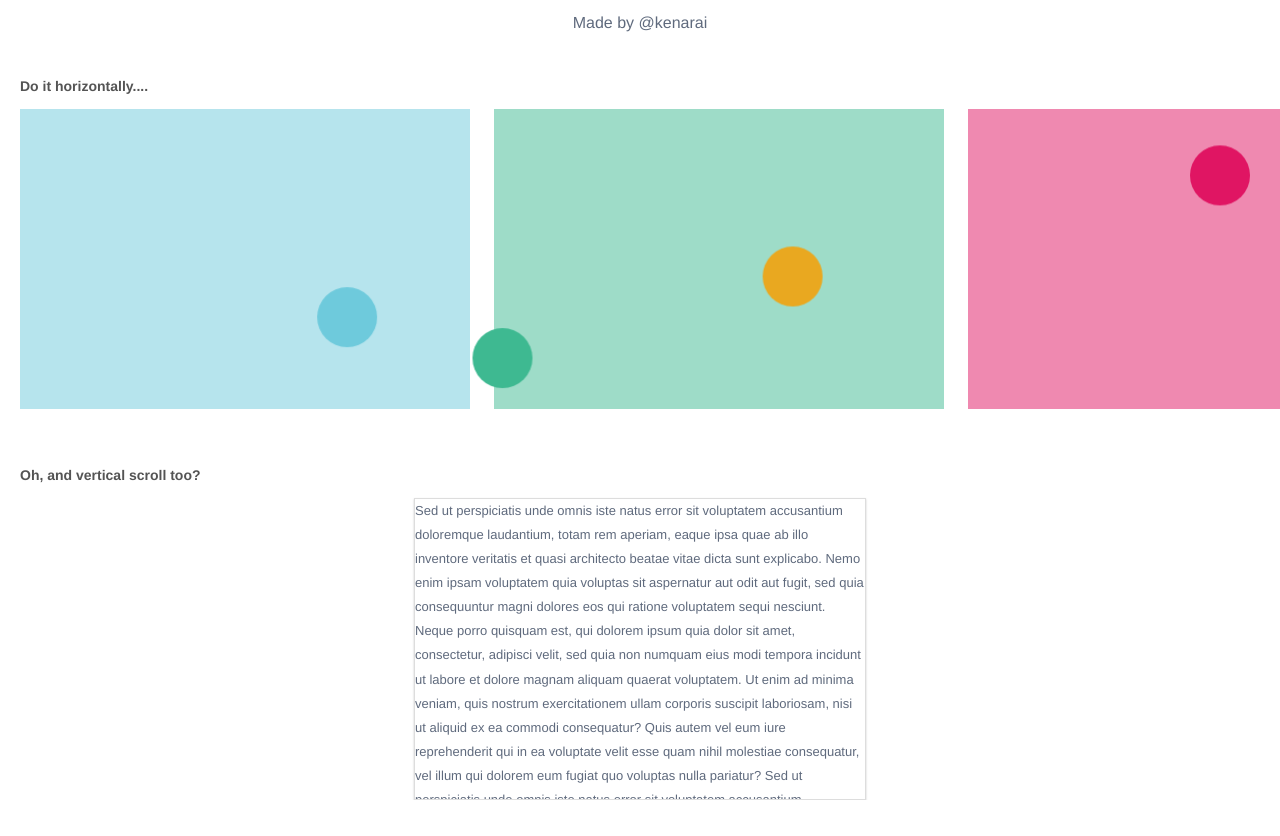
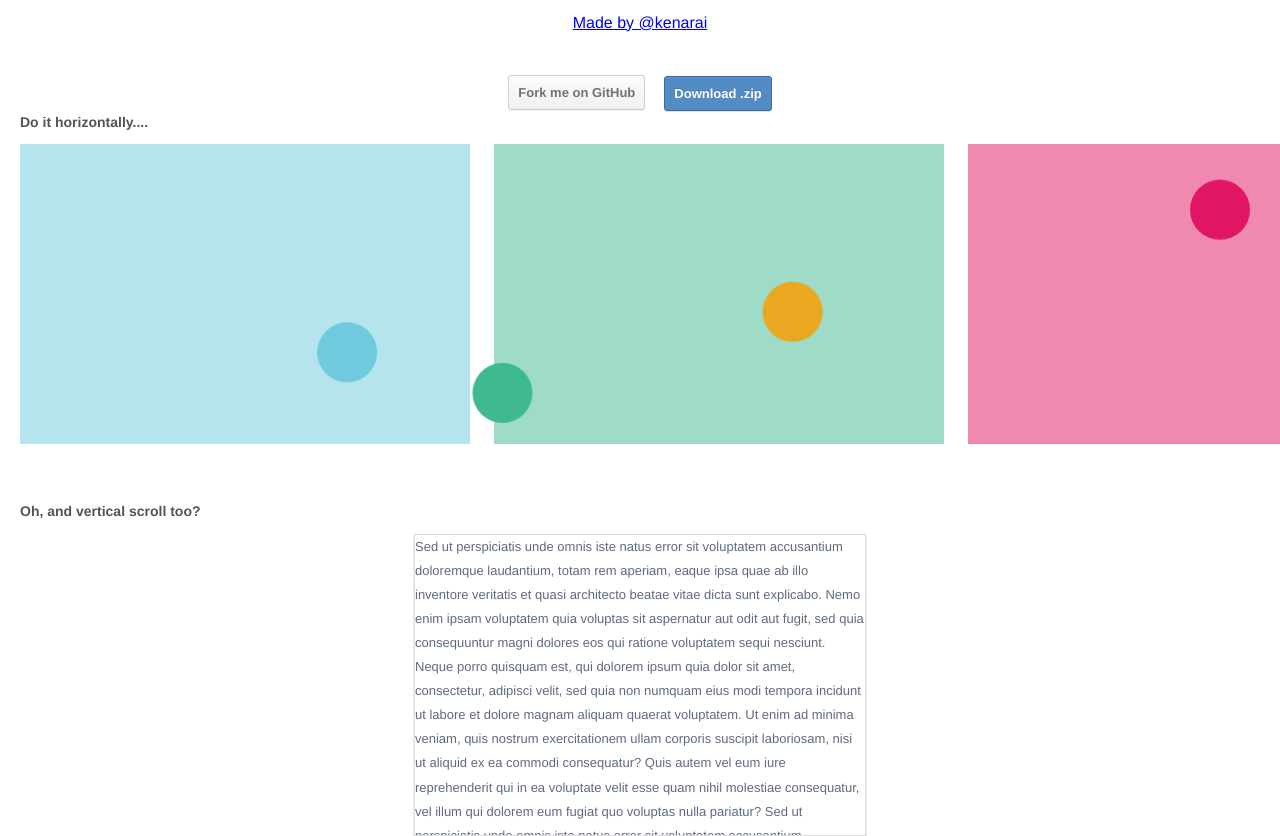
Before and after one commit to Andrei-Rosu/horizontal_parallax, a plain HTML site: page index.html in a window 1280 px wide. Shown: the part 69-905 px from the top of the page. Before the commit the page ends 869 px from the top, so only its background shows below. Drawn offline with nearby package versions, Linux system fonts and the light colour scheme.

Commit message:
version 1.0.0
- Fixed the problem that prevents normal scrolling.
- Now you can apply horizontal scroll effect to a certain .classname
(or #ID).

```diff
--- a/css/style.css
+++ b/css/style.css
@@ -98,6 +98,10 @@ body * {
 }
 .vertical_scroll {
     position: relatve;
+    overflow: scroll;
+}
+.block_css {
+    position: relatve;
     width: 450px;
     height: 300px;
     overflow: scroll;
@@ -107,7 +111,9 @@ body * {
     color: #5F6A7D !important;
     border: 1px solid #ddd;
     box-shadow: 0px 1px 2px 0px rgba(0, 0, 0, 0.2);
+    white-space: normal;
 }
+
 
 /* For Demo Purpose*/
 
@@ -140,3 +146,61 @@ p {
     margin-left: 20px;
     margin-bottom: 10px;
 }
+.fork_me_btn {
+    display: inline-block !important;
+    margin: 0px 3px 0px 0px;
+    font-size: 13px;
+    color: rgb(110, 114, 122);
+    border-width: 1px;
+    -moz-border-top-colors: none;
+    -moz-border-right-colors: none;
+    -moz-border-bottom-colors: none;
+    -moz-border-left-colors: none;
+    background: -webkit-linear-gradient(top, #fcfcfc, #f0f0f0);
+    border-image: none;
+    border-radius: 3px;
+    background: transparent -moz-linear-gradient(center top, rgb(252, 252, 252), rgb(240, 240, 240)) repeat scroll 0% 0%;
+    background: -moz-linear-gradient(top, #fcfcfc, #f0f0f0);
+    background: -ms-linear-gradient(top, #fcfcfc, #f0f0f0);
+    line-height: 27px;
+    padding: 3px 9px;
+    height: auto;
+    width: auto;
+    opacity: 1;
+    box-shadow: 0px 1px 0px rgb(242, 242, 242);
+    font-weight: 700;
+    position: relative;
+    border-color: #CCCECF;
+    border-style: solid;
+    min-width: 40px;
+    margin-right: 3px;
+    text-decoration: none;
+    border: 1px solid rgb(204, 206, 207);
+    margin-right: 15px;
+}
+.user_actions {
+    position: relative;
+    width: 600px;
+    margin: 0 auto;
+    display: block;
+    white-space: nowrap;
+    text-align: center;
+}
+.download_btn {
+    background: -moz-linear-gradient(center bottom, #508BC2, #5A94CA) repeat scroll 0 0 transparent;
+    text-decoration: none;
+    color: #FFF;
+    display: inline-block;
+    vertical-align: middle;
+    background: -moz-linear-gradient(center top, #538CC4, #4781B9) repeat scroll 0 0 transparent;
+    border: 1px solid #396C9D;
+    border-radius: 3px;
+    box-shadow: 0 1px 0 rgba(0, 0, 0, 0.11), 0px 1px 1px rgba(175, 207, 235, 0.14) inset;
+    text-shadow: 0 -1px 0 #457BAC;
+    color: #FFF;
+    font-weight: 700;
+    font-size: 13px;
+    line-height: 27px;
+    padding: 3px 9px;
+    background: #538CC4;
+}
--- a/index.html
+++ b/index.html
@@ -7,9 +7,19 @@
         <script src="https://ajax.googleapis.com/ajax/libs/jquery/2.2.0/jquery.min.js"></script>
         <script src="js/jquery.mousewheel.js"></script>
     </head>
-    <body>
+    <body class="demo_body">
+
         <h1>Horizontal Scroll with Parallax effect</h1>
-        <p class="made_by_me">Made by @kenarai</p>
+        <p class="made_by_me"><a href="http://kenarai.github.io/" target="_blank">Made by @kenarai</a></p>
+        <div class="user_actions">
+        <a href="https://github.com/kenarai/horizontal_parallax" class="fork_me_btn" target="_blank">
+        Fork me on GitHub
+        </a>
+        <a href="horizontal_parallax_v0.9.zip" class="download_btn" target="_blank">
+        Download .zip
+        </a>
+        </div>
+
         <div class="quick_headline">Do it horizontally....</div>
         <div class="horizontal_scroll">
             <div class="prlx_enabler">
@@ -34,7 +44,7 @@
         <br>
         <br>
         <div class="quick_headline">Oh, and vertical scroll too?</div>
-        <div class="vertical_scroll">
+        <div class="vertical_scroll block_css">
             Sed ut perspiciatis unde omnis iste natus error sit voluptatem accusantium doloremque laudantium, totam rem aperiam, eaque ipsa quae ab illo inventore veritatis et quasi architecto beatae vitae dicta sunt explicabo. Nemo enim ipsam voluptatem quia voluptas sit aspernatur aut odit aut fugit, sed quia consequuntur magni dolores eos qui ratione voluptatem sequi nesciunt. Neque porro quisquam est, qui dolorem ipsum quia dolor sit amet, consectetur, adipisci velit, sed quia non numquam eius modi tempora incidunt ut labore et dolore magnam aliquam quaerat voluptatem. Ut enim ad minima veniam, quis nostrum exercitationem ullam corporis suscipit laboriosam, nisi ut aliquid ex ea commodi consequatur? Quis autem vel eum iure reprehenderit qui in ea voluptate velit esse quam nihil molestiae consequatur, vel illum qui dolorem eum fugiat quo voluptas nulla pariatur?
             Sed ut perspiciatis unde omnis iste natus error sit voluptatem accusantium doloremque laudantium, totam rem aperiam, eaque ipsa quae ab illo inventore veritatis et quasi architecto beatae vitae dicta sunt explicabo. Nemo enim ipsam voluptatem quia voluptas sit aspernatur aut odit aut fugit, sed quia consequuntur magni dolores eos qui ratione voluptatem sequi nesciunt. Neque porro quisquam est, qui dolorem ipsum quia dolor sit amet, consectetur, adipisci velit, sed quia non numquam eius modi tempora incidunt ut labore et dolore magnam aliquam quaerat voluptatem. Ut enim ad minima veniam, quis nostrum exercitationem ullam corporis suscipit laboriosam, nisi ut aliquid ex ea commodi consequatur? Quis autem vel eum iure reprehenderit qui in ea voluptate velit esse quam nihil molestiae consequatur, vel illum qui dolorem eum fugiat quo voluptas nulla pariatur?
             Sed ut perspiciatis unde omnis iste natus error sit voluptatem accusantium doloremque laudantium, totam rem aperiam, eaque ipsa quae ab illo inventore veritatis et quasi architecto beatae vitae dicta sunt explicabo. Nemo enim ipsam voluptatem quia voluptas sit aspernatur aut odit aut fugit, sed quia consequuntur magni dolores eos qui ratione voluptatem sequi nesciunt. Neque porro quisquam est, qui dolorem ipsum quia dolor sit amet, consectetur, adipisci velit, sed quia non numquam eius modi tempora incidunt ut labore et dolore magnam aliquam quaerat voluptatem. Ut enim ad minima veniam, quis nostrum exercitationem ullam corporis suscipit laboriosam, nisi ut aliquid ex ea commodi consequatur? Quis autem vel eum iure reprehenderit qui in ea voluptate velit esse quam nihil molestiae consequatur, vel illum qui dolorem eum fugiat quo voluptas nulla pariatur?
@@ -46,7 +56,7 @@
         </div>
         <script>
             $(document).ready(function() {
-            	$('html, body, *').mousewheel(function(e, delta) {
+            	$('.prlx_enabler').mousewheel(function(e, delta) {
             		this.scrollLeft -= (delta * 1);
             		e.preventDefault();
             	});
@@ -56,5 +66,7 @@
             	});
             });
         </script>
+
+
     </body>
 </html>
```
Also changed, not shown: 1 other file.
